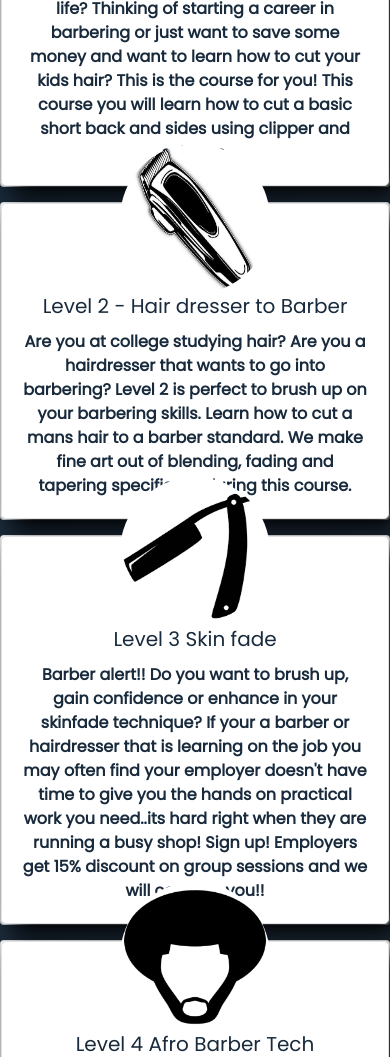
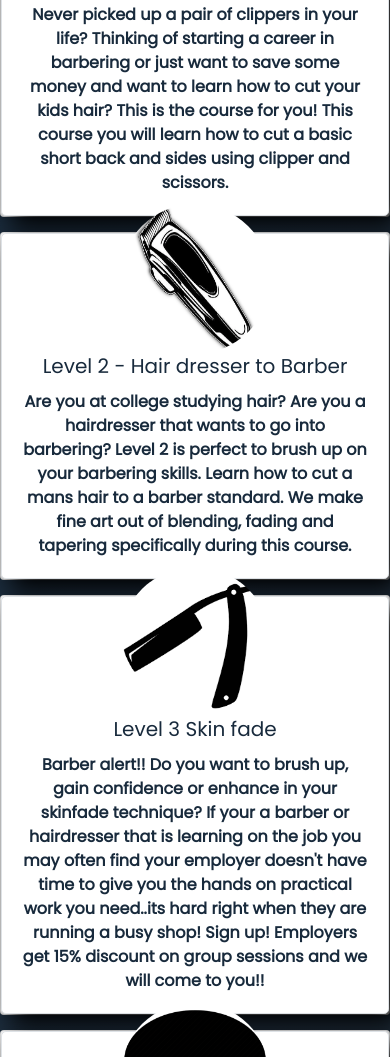
Before and after one commit to john-from-tamworth/Simba, a plain HTML site: page index.html in a window 390 px wide. Shown: the part 943-2000 px from the top of the page. Drawn offline with nearby package versions, Linux system fonts and the light colour scheme.

Commit message:
amended card images
changed card image height as the images were over lapping in mobile view

```diff
--- a/index.html
+++ b/index.html
@@ -174,7 +174,7 @@
       </div>
       <div class="card align-items-center card text-center" style="margin-right: 0px;">
         <div class="card-body border rounded-lg">
-            <img src="male-afro-512-removebg-preview.png" width="150px" height="150px" class="rounded-circle">
+            <img src="male-afro-512-removebg-preview.png" width="150px" height="150px" class="img-fluid rounded-circle">
           <h5 class="card-title">Level 4 Afro Barber Tech</h5>
           <p class="card-text">
             Don't stop there!! A master barber should be able to do
--- a/style.css
+++ b/style.css
@@ -145,7 +145,7 @@ body {
 }
 
 #courses img {
-  margin-top: -80px;
+  margin-top: -50px;
 }
 
 .card-body {
```
